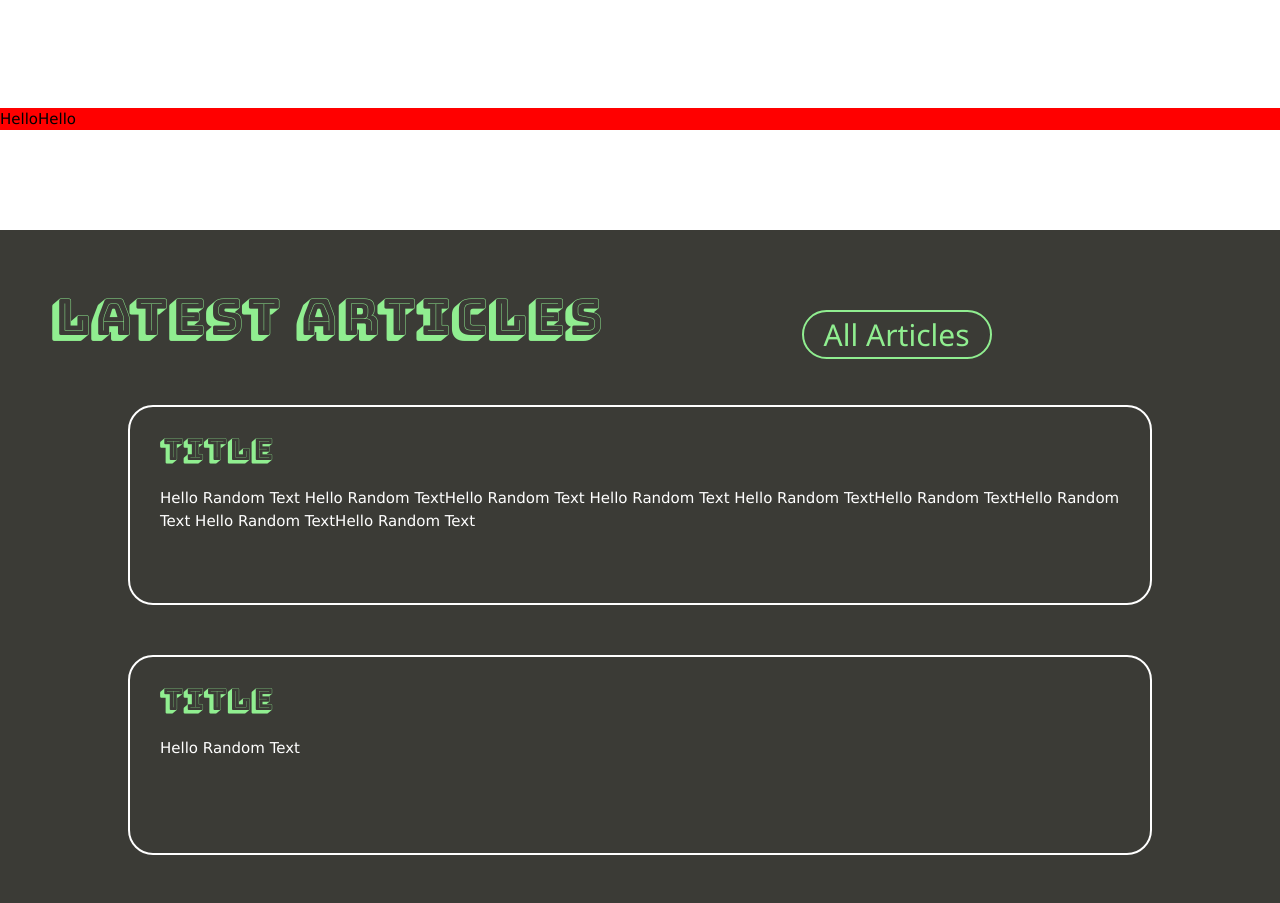
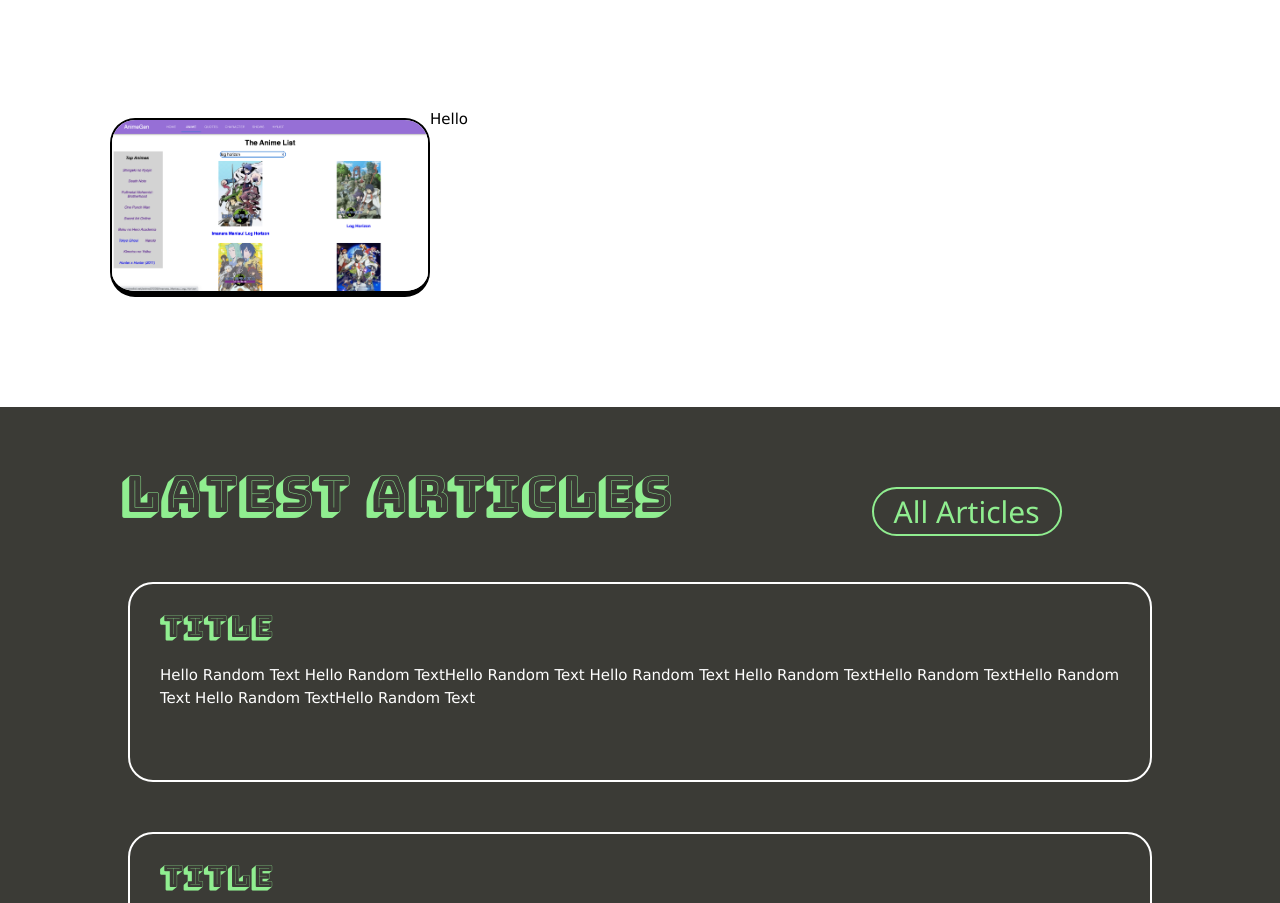
Before and after one commit to StudentCZ/my-website, a React (Create React App) app: page / in a window 1280 px wide. Shown: the part 1302-2205 px from the top of the page. Built offline with nearby package versions, Linux system fonts and the light colour scheme.

Commit message:
fixed padding on article header and added border image for project2

```diff
--- a/src/components/Articles.module.css
+++ b/src/components/Articles.module.css
@@ -8,7 +8,7 @@
 }
 
 .title {
-  padding: 50px;
+  padding: 50px 50px 50px 120px;
   font-family: 'Bungee Shade', cursive;
   font-size: 50px;
   color: lightgreen;
--- a/src/components/ProjectImageBar.js
+++ b/src/components/ProjectImageBar.js
@@ -1,12 +1,13 @@
 import React from 'react';
 import style from './ProjectImageBar.module.css';
-import image from './../assets/images/P1.png';
+import image1 from './../assets/images/P1.png';
+import image2 from './../assets/images/P2.png';
 
 const ProjectImageBar = () => {
   return (
     <>
       <div className={style.containerOne}>
-        <img src={image} alt='Project1' className={style.projectOneImage} />
+        <img src={image1} alt='Project1' className={style.projectOneImage} />
 
         <div className={style.projectOneText}>
           <span className={style.header1}>SHOULDA COULDA</span>
@@ -17,7 +18,7 @@ const ProjectImageBar = () => {
         </div>
       </div>
       <div className={style.containerTwo}>
-        <div>Hello</div>
+        <img src={image2} alt='Project2' className={style.projectTwoImage} />
         <div>Hello</div>
       </div>
     </>
--- a/src/components/ProjectImageBar.module.css
+++ b/src/components/ProjectImageBar.module.css
@@ -1,7 +1,7 @@
 .containerOne {
   display: flex;
   flex-direction: row;
-  /* background-color: red; */
+
   margin-top: 50px;
   margin-bottom: 100px;
 }
@@ -44,6 +44,16 @@
 .containerTwo {
   display: flex;
   flex-direction: row;
-  background-color: red;
+
   margin-bottom: 100px;
 }
+
+.projectTwoImage {
+  border: 2px solid black;
+  margin-left: 110px;
+  width: 25vw;
+  border-radius: 25px;
+  margin-top: 10px;
+  margin-bottom: 10px;
+  border-bottom: 6px solid black;
+}
```
